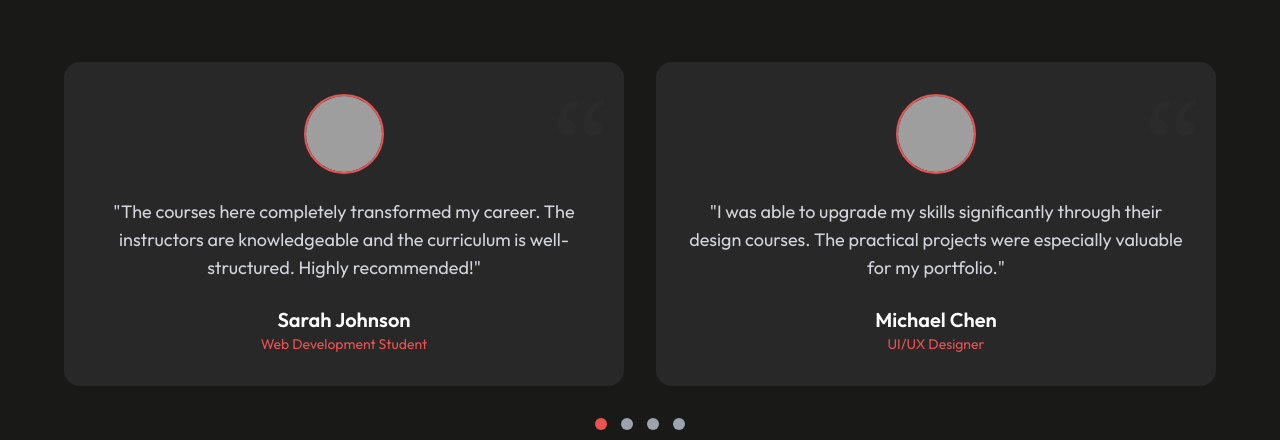
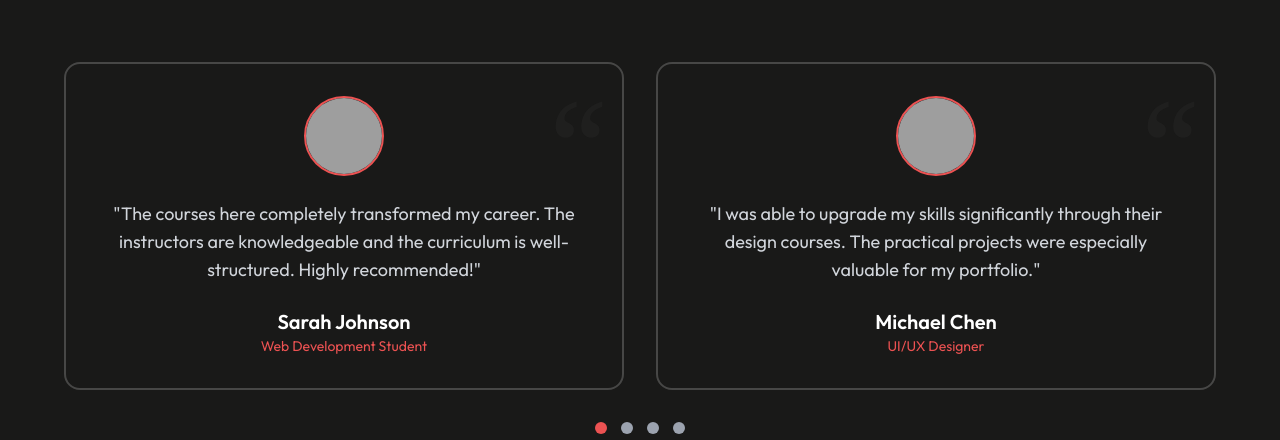
Before and after one commit to mehdi-absln/online-learning-platform, a Nuxt app: page /home in a window 1280 px wide. Shown: the part 3772-4212 px from the top of the page. Built offline with nearby package versions, Linux system fonts and the light colour scheme; grey boxes are pictures that could not be loaded.

Commit message:
style: update testimonials carousel styling

```diff
--- a/app/pages/home.vue
+++ b/app/pages/home.vue
@@ -419,7 +419,7 @@
           <Carousel :items-to-show="2" :wrap-around="false" class="testimonial-carousel">
             <Slide v-for="testimonial in testimonials" :key="testimonial.id">
               <div
-                class="bg-[#282828] p-8 rounded-2xl text-center mx-4 relative overflow-hidden before:content-['\201C'] before:absolute before:top-4 before:right-4 before:text-[#3a3a3a] before:text-9xl before:font-serif before:leading-none before:opacity-20 before:pointer-events-none"
+                class="bg-transparent p-8 border-2 border-[#474746] rounded-2xl text-center mx-4 relative overflow-hidden before:content-['\201C'] before:absolute before:top-4 before:right-4 before:text-[#3a3a3a] before:text-9xl before:font-serif before:leading-none before:opacity-20 before:pointer-events-none"
               >
                 <div
                   class="w-20 h-20 mx-auto mb-6 rounded-full overflow-hidden border-2 border-primary"
@@ -652,4 +652,5 @@ const testimonials = [
 
 :deep(.carousel__pagination-button--active) {
   @apply bg-primary;
-}</style>
+}
+</style>
```
